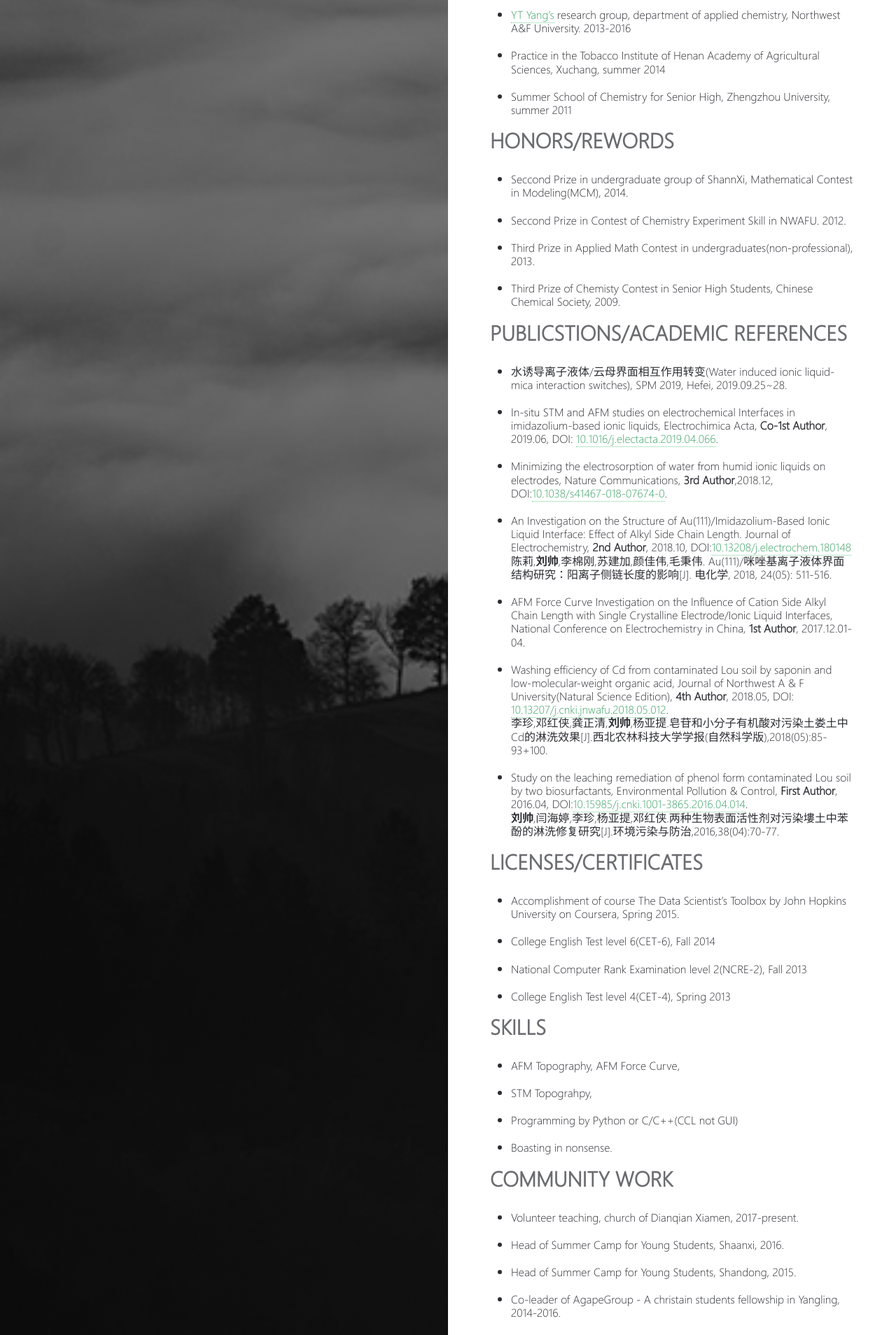
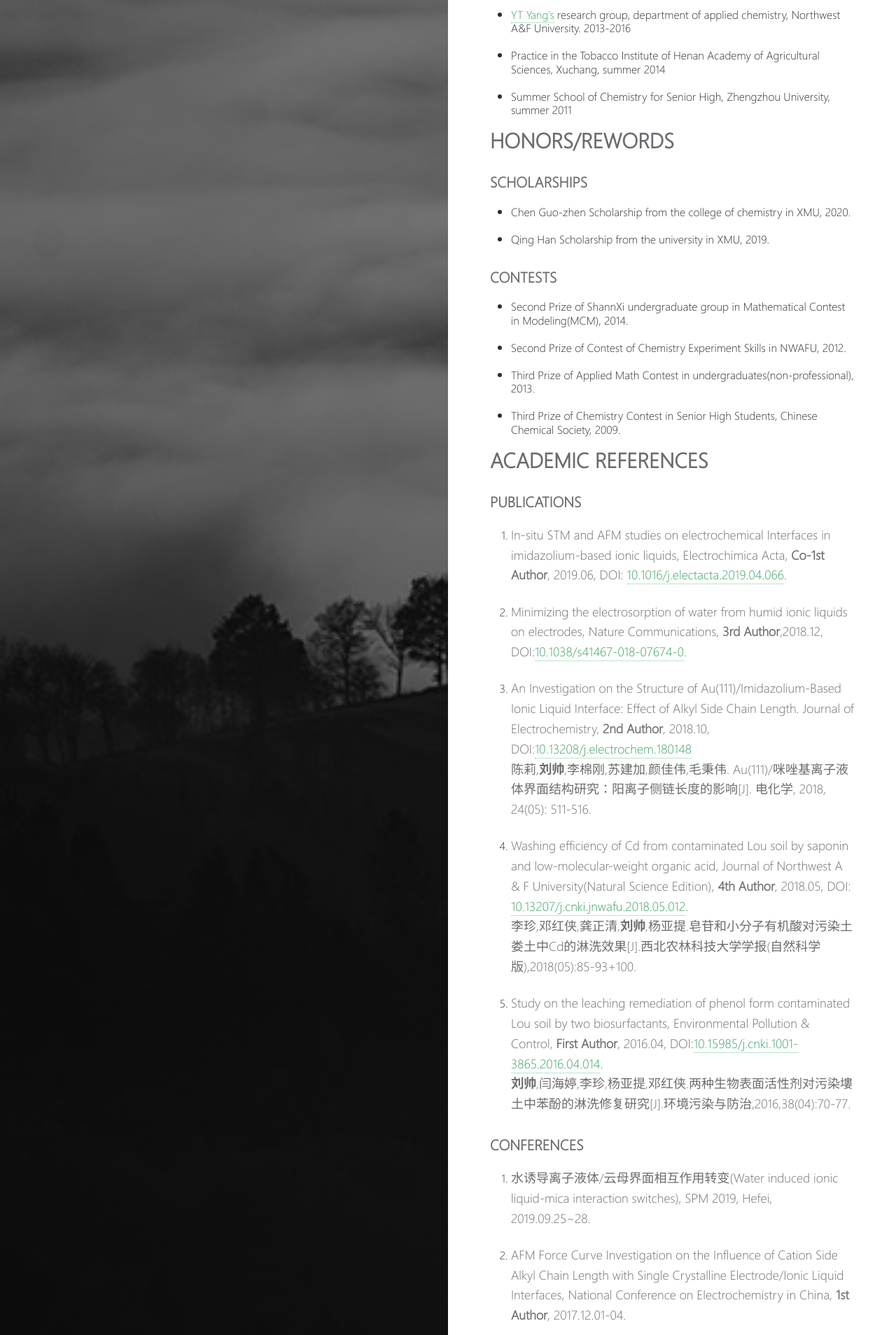
Before and after one commit to shuayliu/shuayliu.github.io, a Jekyll site: the page built from _pages/Curriculum_Vitae.md, in a window 1280 px wide. Shown: the part 817-2725 px from the top of the page at 70% size. Built offline with Jekyll 4.4.1, drawn with Linux system fonts in a browser that asks for light colours; some of the changed text lies outside the part shown.

Commit message:
update20200901

```diff
--- a/_pages/Curriculum_Vitae.md
+++ b/_pages/Curriculum_Vitae.md
@@ -6,6 +6,7 @@ permalink: /cv.html
 ---
 
 ## INFORMATION
+
 **Name:** Jonah Sh Liu,
 **Birth:** 1995.01,
 **Degree:** B.Sc,
@@ -28,25 +29,41 @@ permalink: /cv.html
 - Summer School of Chemistry for Senior High, *Zhengzhou University*, summer 2011
 
 ## HONORS/REWORDS
-- Seccond Prize in undergraduate group of ShannXi, *Mathematical Contest in Modeling(MCM)*, 2014.
-- Seccond Prize in *Contest of Chemistry Experiment Skill* in NWAFU. 2012.
-- Third Prize in *Applied Math Contest in undergraduates*(non-professional), 2013.
-- Third Prize of *Chemisty Contest in Senior High Students*, Chinese Chemical Society, 2009.
 
-## PUBLICSTIONS/ACADEMIC REFERENCES
+### SCHOLARSHIPS
 
-- 水诱导离子液体/云母界面相互作用转变(Water induced ionic liquid-mica interaction switches), SPM 2019, Hefei, 2019.09.25~28.
-- In-situ STM and AFM studies on electrochemical Interfaces in imidazolium-based ionic liquids, *Electrochimica Acta*, **Co-1st Author**, 2019.06, DOI: [10.1016/j.electacta.2019.04.066](https://doi.org/10.1016/j.electacta.2019.04.066).
-- Minimizing the electrosorption of water from humid ionic liquids on electrodes, *Nature Communications*, **3rd Author**,2018.12, DOI:[10.1038/s41467-018-07674-0](https://doi.org/10.1038/s41467-018-07674-0).
-- An Investigation on the Structure of Au(111)/Imidazolium-Based Ionic Liquid Interface: Effect of Alkyl Side Chain Length. *Journal of Electrochemistry*, **2nd Author**, 2018.10,  DOI:[10.13208/j.electrochem.180148 ](http://electrochem.xmu.edu.cn/CN/10.13208/j.electrochem.180148)<br>
+- *Chen Guo-zhen Scholarship* from the college of chemistry in XMU, 2020.
+- *Qing Han Scholarship* from the university in XMU, 2019.
+
+### CONTESTS
+
+- Second Prize of ShannXi undergraduate group in *Mathematical Contest in Modeling(MCM)*, 2014.
+- Second Prize of *Contest of Chemistry Experiment Skills* in NWAFU, 2012.
+- Third Prize of *Applied Math Contest in undergraduates*(non-professional), 2013.
+- Third Prize of *Chemistry Contest in Senior High Students*, Chinese Chemical Society, 2009.
+
+## ACADEMIC REFERENCES
+
+### PUBLICATIONS
+
+1. In-situ STM and AFM studies on electrochemical Interfaces in imidazolium-based ionic liquids, *Electrochimica Acta*, **Co-1st Author**, 2019.06, DOI: [10.1016/j.electacta.2019.04.066](https://doi.org/10.1016/j.electacta.2019.04.066).
+
+2. Minimizing the electrosorption of water from humid ionic liquids on electrodes, *Nature Communications*, **3rd Author**,2018.12, DOI:[10.1038/s41467-018-07674-0](https://doi.org/10.1038/s41467-018-07674-0).
+
+3. An Investigation on the Structure of Au(111)/Imidazolium-Based Ionic Liquid Interface: Effect of Alkyl Side Chain Length. *Journal of Electrochemistry*, **2nd Author**, 2018.10,  DOI:[10.13208/j.electrochem.180148 ](http://electrochem.xmu.edu.cn/CN/10.13208/j.electrochem.180148)<br>
 	陈莉,**刘帅**,李棉刚,苏建加,颜佳伟,毛秉伟. Au(111)/咪唑基离子液体界面结构研究：阳离子侧链长度的影响[J]. 电化学, 2018, 24(05): 511-516.
-- AFM Force Curve Investigation on the Influence of Cation Side Alkyl Chain Length with Single Crystalline Electrode/Ionic Liquid Interfaces, *National Conference on Electrochemistry in China*, **1st Author**, 2017.12.01-04.
-- Washing efficiency of Cd from contaminated Lou soil by saponin and low-molecular-weight organic acid, *Journal of Northwest A & F University(Natural Science Edition)*, **4th Author**, 2018.05, DOI: [10.13207/j.cnki.jnwafu.2018.05.012](http://doi.org/10.13207/j.cnki.jnwafu.2018.05.012).<br>
-李珍,邓红侠,龚正清,**刘帅**,杨亚提.皂苷和小分子有机酸对污染土娄土中Cd的淋洗效果[J].西北农林科技大学学报(自然科学版),2018(05):85-93+100.
-- Study on the leaching remediation of phenol form contaminated Lou soil by two biosurfactants, *Environmental Pollution & Control*,  **First Author**, 2016.04, DOI:[10.15985/j.cnki.1001-3865.2016.04.014](http://doi.org/10.15985/j.cnki.1001-3865.2016.04.014).<br>
-  **刘帅**,闫海婷,李珍,杨亚提,邓红侠.两种生物表面活性剂对污染塿土中苯酚的淋洗修复研究[J].环境污染与防治,2016,38(04):70-77.
 
+4. Washing efficiency of Cd from contaminated Lou soil by saponin and low-molecular-weight organic acid, *Journal of Northwest A & F University(Natural Science Edition)*, **4th Author**, 2018.05, DOI: [10.13207/j.cnki.jnwafu.2018.05.012](http://doi.org/10.13207/j.cnki.jnwafu.2018.05.012).<br>
+    李珍,邓红侠,龚正清,**刘帅**,杨亚提.皂苷和小分子有机酸对污染土娄土中Cd的淋洗效果[J].西北农林科技大学学报(自然科学版),2018(05):85-93+100.
 
+5. Study on the leaching remediation of phenol form contaminated Lou soil by two biosurfactants, *Environmental Pollution & Control*,  **First Author**, 2016.04, DOI:[10.15985/j.cnki.1001-3865.2016.04.014](http://doi.org/10.15985/j.cnki.1001-3865.2016.04.014).<br>
+    **刘帅**,闫海婷,李珍,杨亚提,邓红侠.两种生物表面活性剂对污染塿土中苯酚的淋洗修复研究[J].环境污染与防治,2016,38(04):70-77.
+
+### CONFERENCES
+
+1. 水诱导离子液体/云母界面相互作用转变(Water induced ionic liquid-mica interaction switches), SPM 2019, Hefei, 2019.09.25~28.
+
+2. AFM Force Curve Investigation on the Influence of Cation Side Alkyl Chain Length with Single Crystalline Electrode/Ionic Liquid Interfaces, *National Conference on Electrochemistry in China*, **1st Author**, 2017.12.01-04.
 
 ## LICENSES/CERTIFICATES
 
@@ -57,9 +74,9 @@ permalink: /cv.html
 
 ## SKILLS
 
-- AFM Topography, AFM Force Curve,
-- STM Topograhpy,
-- Programming by Python or C/C++(CCL not GUI)
+- AFM Topography, AFM Force Curves,
+- STM Topography,
+- Programming by Python or C/C++(CCL ~~not GUI~~ now a little in Qt5)
 - Boasting in nonsense.
 
 
```
Also changed, not shown: wiki/notes/glassSealedSilverReferenceElectrode.md (added, +57 -0 lines), wiki/notes/index.md (+4 -0 lines), wiki/notes/picoScriptNotes.md (added, +143 -0 lines), wiki/notes/glassSealedSilverReferenceElectrode.assets/image-20200901165548569.png (added), wiki/notes/glassSealedSilverReferenceElectrode.assets/image-20200901170702202.png (added), wiki/notes/glassSealedSilverReferenceElectrode.assets/image-20200901172405162.png (added).
